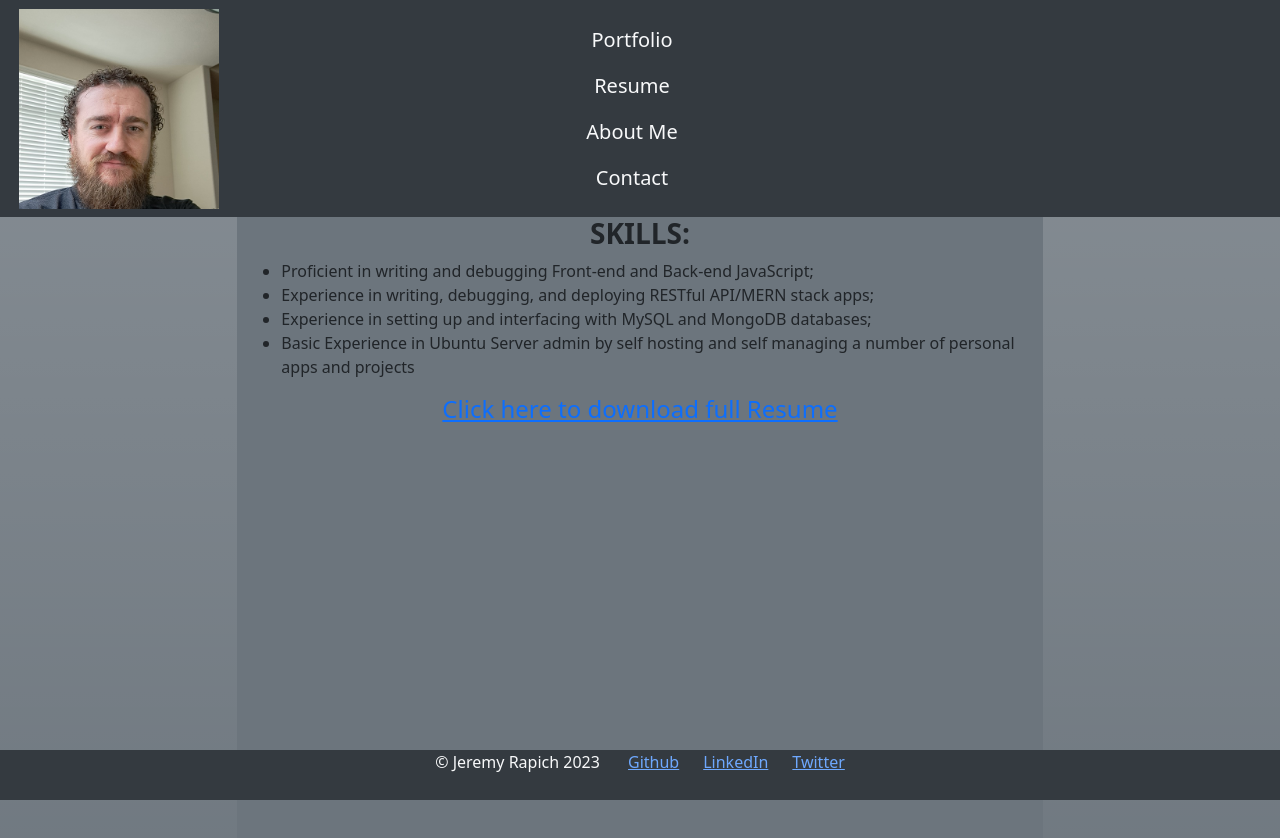
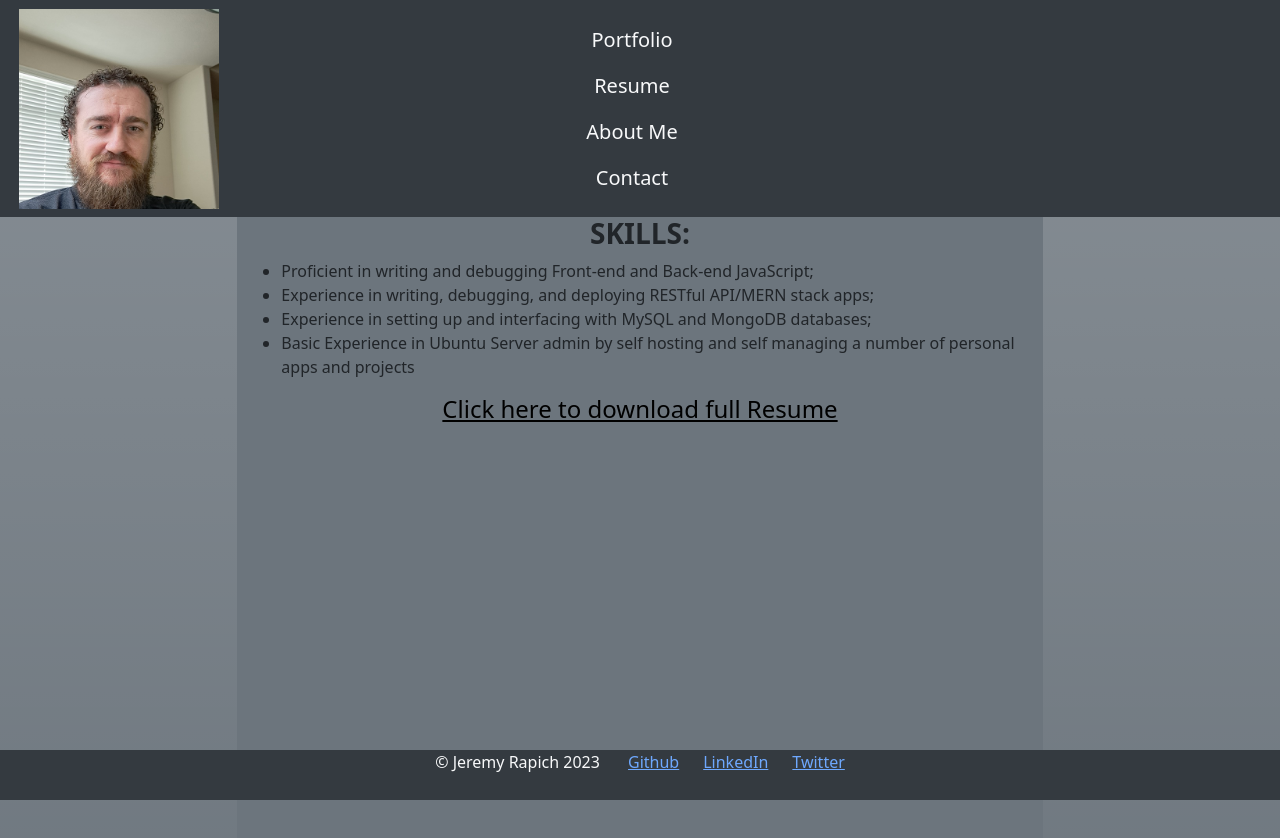
Before and after one commit to jrapich/react-portfolio, a React (Vite) app in the folder portfolio/: page /resume in a window 1280 px wide. Shown: the top 838 px of the page. Built offline with nearby package versions, Linux system fonts and the light colour scheme.

Commit message:
changed resume download link color

```diff
--- a/portfolio/src/components/pages/resume/Resume.css
+++ b/portfolio/src/components/pages/resume/Resume.css
@@ -1,3 +1,7 @@
 .resume {
     height: 100vh;
 }
+
+.resumeLink {
+    color:black;
+}
--- a/portfolio/src/components/pages/resume/Resume.jsx
+++ b/portfolio/src/components/pages/resume/Resume.jsx
@@ -14,7 +14,7 @@ export default function Project () {
                         <li className="text-start">Basic Experience in Ubuntu Server admin by self hosting and self managing a number of personal apps and projects</li>
                     </ul>
                 </div>
-                <a href="/downloads/JeremyRapichResume2024.pdf" download>
+                <a className="resumeLink" href="/downloads/JeremyRapichResume2024.pdf" download>
                         <h4>Click here to download full Resume</h4>
                 </a>
             </section>
```
